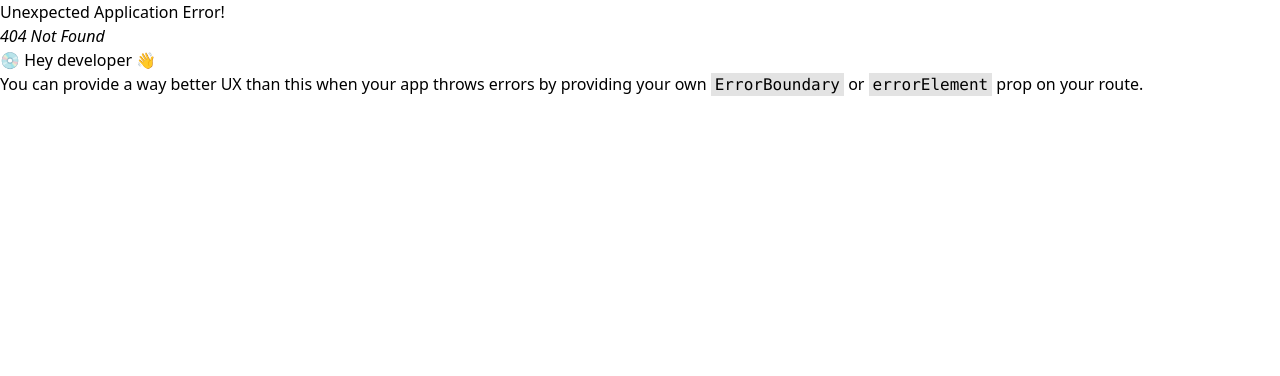
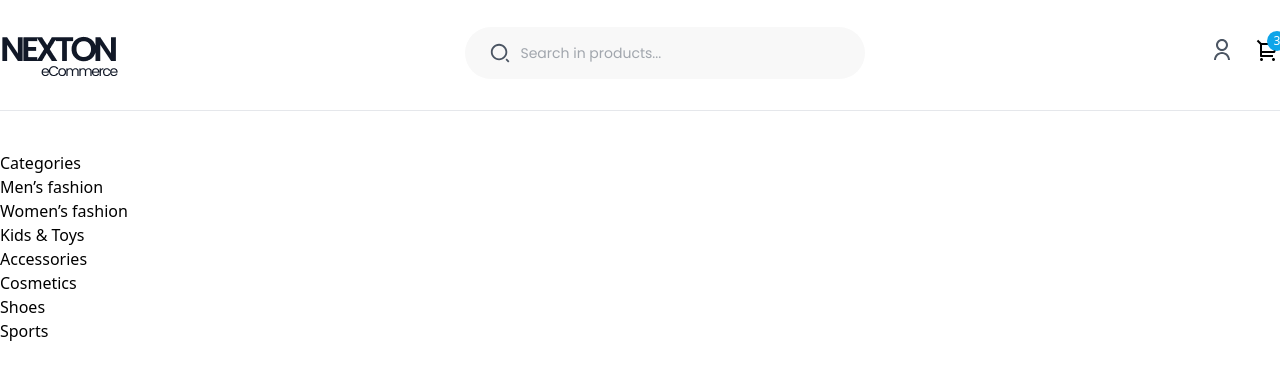
Before and after one commit to Rakib-Hassan-web/nexton-figma-, a React (Vite) app: page /DetailPage in a window 1280 px wide. Before the commit this address had no page. Shown: the top 376 px of the page. Built offline with nearby package versions, Linux system fonts and the light colour scheme.

Commit message:
detailspage add

```diff
--- a/src/App.jsx
+++ b/src/App.jsx
@@ -5,6 +5,7 @@ import './App.css'
 import { createBrowserRouter, createRoutesFromElements, Route, RouterProvider } from 'react-router'
 import LayoutOne from './Layout/LayoutOne'
 import Home from './pages/Home'
+import DetailPage from './pages/DetailPage'
 
 
 function App() {
@@ -18,6 +19,7 @@ const myroute = createBrowserRouter(createRoutesFromElements(
 <Route path='/' element={<LayoutOne/>}>
 
   <Route index element={<Home/>}/>
+  <Route path='/DetailPage' element={<DetailPage/>}/>
 </Route>
 
 
--- a/src/components/Recomandation.jsx
+++ b/src/components/Recomandation.jsx
@@ -24,7 +24,7 @@ const [product , setprodect] =useState([])
 
 useEffect(()=>{
 
-axios.get(' https://api.escuelajs.co/api/v1/products')
+axios.get('https://api.escuelajs.co/api/v1/products')
 .then((res)=>{setprodect(res.data)})
 
 .catch((error)=>{
@@ -52,7 +52,7 @@ return (
         <div>
           <div className=' lg:flex mt-5 lg:flex-wrap justify-between items-center'>
             {
-            product.slice(0,4).map((item)=>(
+            product.slice(0,9).map((item)=>(
             <Singleres pimage={item.category.image} pname={item.title} pprice={item.price} pacce={item.slug} />
             ))
             }
@@ -61,7 +61,7 @@ return (
         <div>
           <div className=' lg:flex mt-5 lg:flex-wrap justify-between items-center'>
             {
-            product.slice(0,4).map((item)=>(
+            product.slice(0,9).map((item)=>(
             <Singleres pimage={item.category.image} pname={item.title} pprice={item.price} pacce={item.slug} />
             ))
             }
@@ -70,7 +70,7 @@ return (
         <div>
           <div className=' lg:flex mt-5 lg:flex-wrap justify-between items-center'>
             {
-            product.slice(0,4).map((item)=>(
+            product.slice(0,1).map((item)=>(
             <Singleres pimage={item.category.image} pname={item.title} pprice={item.price} pacce={item.slug} />
             ))
             }
@@ -79,7 +79,7 @@ return (
         <div>
           <div className=' lg:flex mt-5 lg:flex-wrap justify-between items-center'>
             {
-            product.slice(0,4).map((item)=>(
+            product.slice(0,1).map((item)=>(
             <Singleres pimage={item.category.image} pname={item.title} pprice={item.price} pacce={item.slug} />
             ))
             }
@@ -88,7 +88,7 @@ return (
         <div>
           <div className=' lg:flex mt-5 lg:flex-wrap justify-between items-center'>
             {
-            product.slice(0,4).map((item)=>(
+            product.slice(0,1).map((item)=>(
             <Singleres pimage={item.category.image} pname={item.title} pprice={item.price} pacce={item.slug} />
             ))
             }
@@ -97,7 +97,7 @@ return (
         <div>
           <div className=' lg:flex mt-5 lg:flex-wrap justify-between items-center'>
             {
-            product.slice(0,4).map((item)=>(
+            product.slice(0,1).map((item)=>(
             <Singleres pimage={item.category.image} pname={item.title} pprice={item.price} pacce={item.slug}  />
             ))
             }
@@ -105,7 +105,7 @@ return (
         </div><div>
           <div className=' lg:flex mt-5 lg:flex-wrap justify-between items-center'>
             {
-            product.slice(0,4).map((item)=>(
+            product.slice(0,1).map((item)=>(
             <Singleres pimage={item.category.image} pname={item.title} pprice={item.price} pacce={item.slug}  />
             ))
             }
@@ -113,7 +113,7 @@ return (
         </div><div>
           <div className=' lg:flex mt-5 lg:flex-wrap justify-between items-center'>
             {
-            product.slice(0,4).map((item)=>(
+            product.slice(0,1).map((item)=>(
             <Singleres pimage={item.category.image} pname={item.title} pprice={item.price} pacce={item.slug}  />
             ))
             }
@@ -121,7 +121,7 @@ return (
         </div><div>
           <div className=' lg:flex mt-5 lg:flex-wrap justify-between items-center'>
             {
-            product.slice(0,4).map((item)=>(
+            product.slice(0,1).map((item)=>(
             <Singleres pimage={item.category.image} pname={item.title} pprice={item.price} pacce={item.slug}  />
             ))
             }
@@ -129,7 +129,7 @@ return (
         </div><div>
           <div className=' lg:flex mt-5 lg:flex-wrap justify-between items-center'>
             {
-            product.slice(0,4).map((item)=>(
+            product.slice(0,1).map((item)=>(
             <Singleres pimage={item.category.image} pname={item.title} pprice={item.price} pacce={item.slug}  />
             ))
             }
@@ -137,7 +137,7 @@ return (
         </div><div>
           <div className=' lg:flex mt-5 lg:flex-wrap justify-between items-center'>
             {
-            product.slice(0,4).map((item)=>(
+            product.slice(0,1).map((item)=>(
             <Singleres pimage={item.category.image} pname={item.title} pprice={item.price} pacce={item.slug}  />
             ))
             }
@@ -145,7 +145,7 @@ return (
         </div><div>
           <div className=' lg:flex mt-5 lg:flex-wrap justify-between items-center'>
             {
-            product.slice(0,4).map((item)=>(
+            product.slice(0,1).map((item)=>(
             <Singleres pimage={item.category.image} pname={item.title} pprice={item.price} pacce={item.slug}  />
             ))
             }
@@ -153,7 +153,7 @@ return (
         </div><div>
           <div className=' lg:flex mt-5 lg:flex-wrap justify-between items-center'>
             {
-            product.slice(0,4).map((item)=>(
+            product.slice(0,1).map((item)=>(
             <Singleres pimage={item.category.image} pname={item.title} pprice={item.price} pacce={item.slug}  />
             ))
             }
--- /dev/null
+++ b/src/pages/DetailPage.jsx
@@ -0,0 +1,57 @@
+import React from 'react'
+
+const DetailPage = () => {
+  return (
+    <>
+
+    <section id='detail_page'>
+
+        <div className='       border-[#E5E7EB]     mt-[4px] mb-[40px]  border-t-1'></div>
+<div className="container">
+{/* ------------left side menu---------- */}
+
+
+<div className="catagories">
+    <h1>Categories</h1>
+    <h2>Men’s fashion</h2>
+    <h2>Women’s fashion</h2>
+    <h2>Kids & Toys</h2>
+    <h2>Accessories</h2>
+    <h2>Cosmetics</h2>
+    <h2>Shoes</h2>
+    <h2>Sports</h2>
+    <h2></h2>
+    <h2></h2>
+</div>
+
+
+
+
+
+
+
+
+
+
+
+
+
+</div>
+    </section>
+
+
+
+
+
+
+
+
+
+
+
+
+    </>
+  )
+}
+
+export default DetailPage
```
